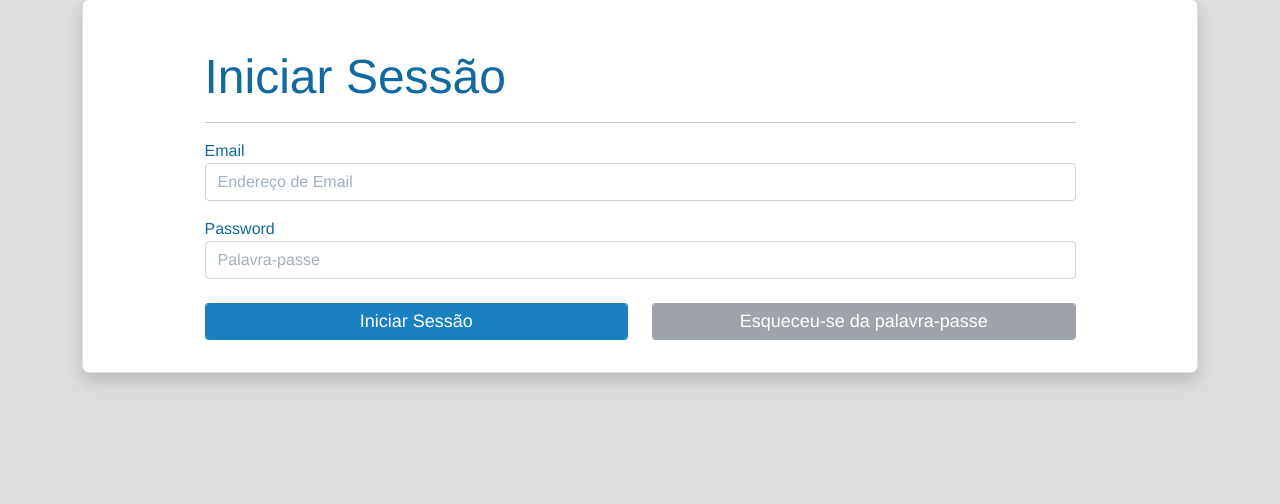
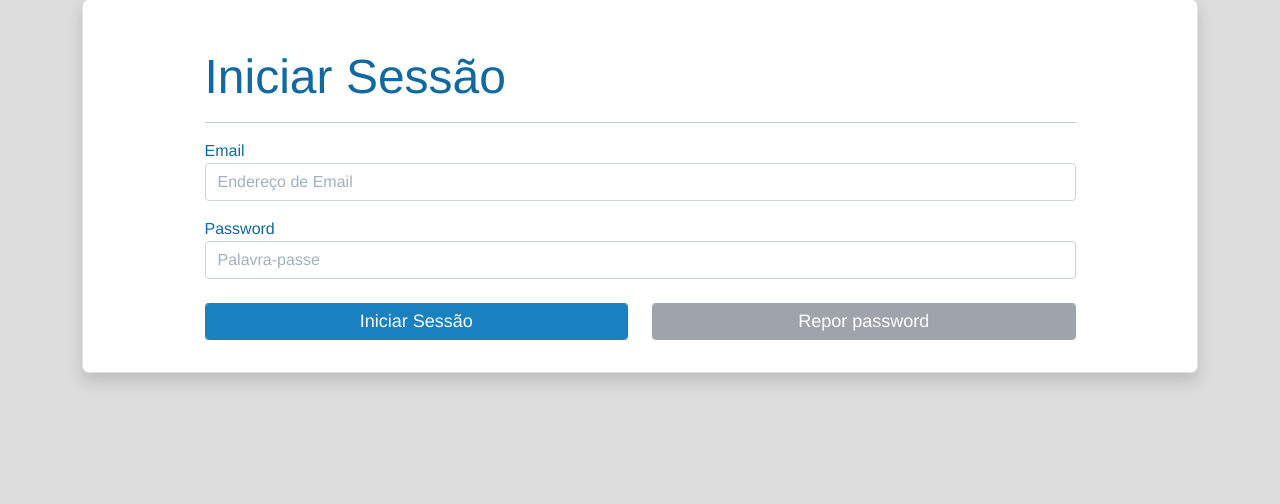
Before and after one commit to Rafawastaken/locker_rpi, a Flask app: page /utilizadores/login in a window 1280 px wide. Shown: the part 267-771 px from the top of the page. Run offline with Flask 2, Linux system fonts and the light colour scheme; some libraries are stand-ins or nearby versions.

```diff
--- a/locker/templates/admin/login.html
+++ b/locker/templates/admin/login.html
@@ -42,7 +42,7 @@
                 <a
                   href="#"
                   class="btn btn-sm btn-secondary form-control btn-flight disabled"
-                  >Esqueceu-se da palavra-passe</a
+                  >Repor password</a
                 >
               </div>
             </div>
```
